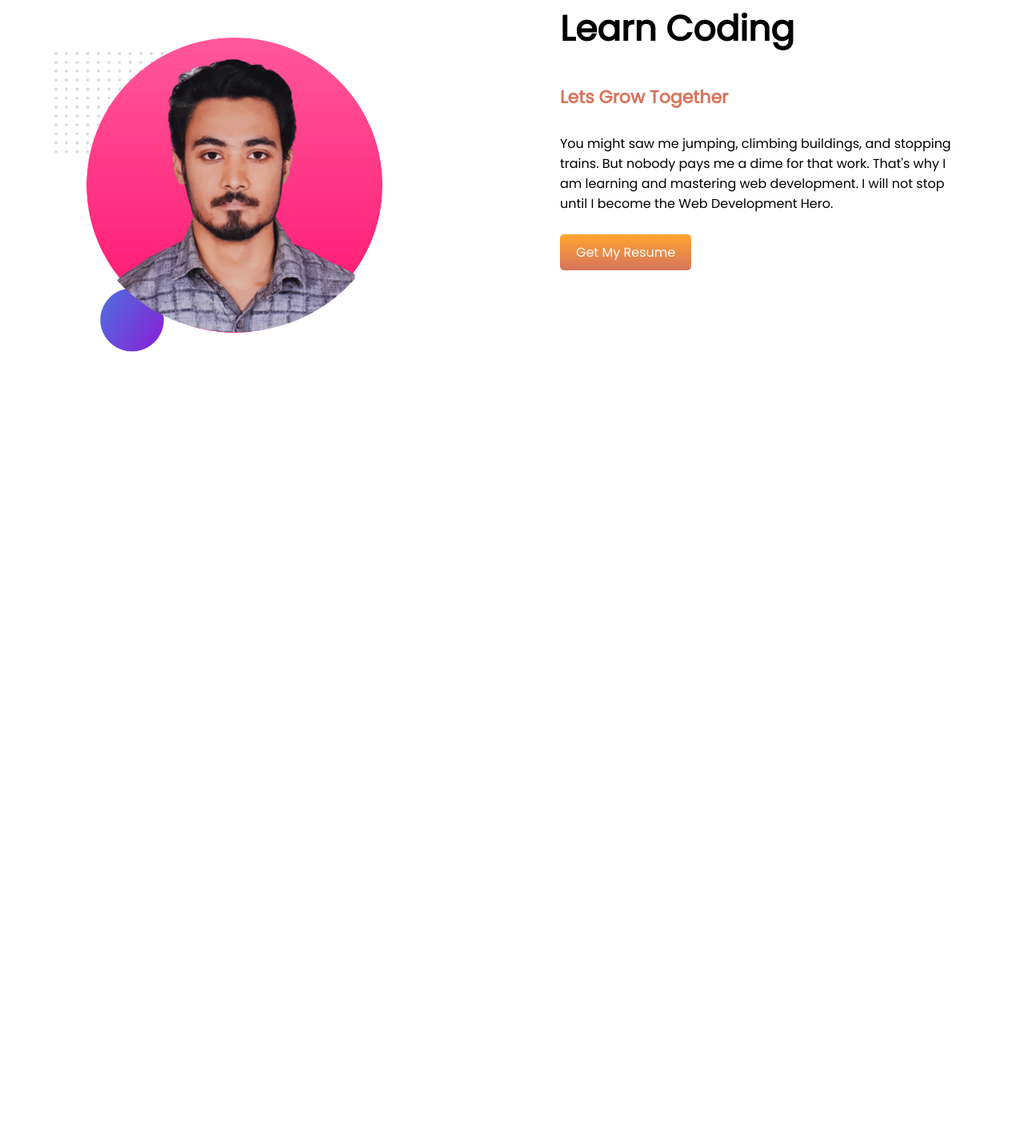
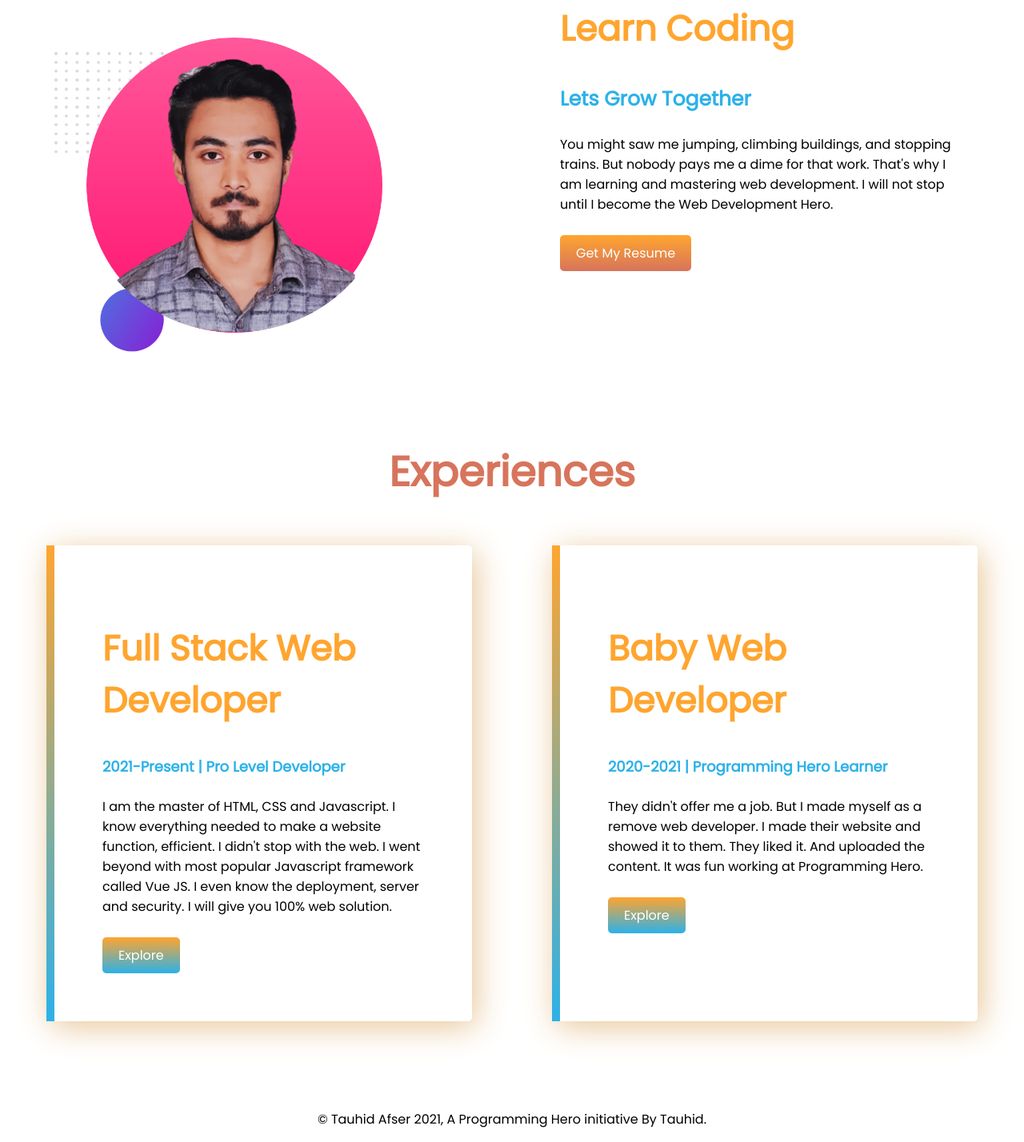
Before and after one commit to nizs/Dev-Portfolio, a plain HTML site: page index.html in a window 1280 px wide. Shown: the part 799-2227 px from the top of the page at 80% size. Before the commit the page ends 1314 px from the top, so only its background shows below. Drawn offline with Linux system fonts and the light colour scheme.

Commit message:
site completed

```diff
--- a/index.html
+++ b/index.html
@@ -12,10 +12,11 @@
 </head>
 <body>
     <!-- section_one start -->
-    <section class="Profile_area">
+    <section>
+        <div class="flex-area">
             <div class="area-half">
                 <h1>Welcome to my Portfolio</h1>
-            <h2><span>Hello world!</span> Here I am</h2>
+                <h2><span class="hello">Hello world!</span> Here I am</h2>
                 <h3>Lets wright code</h3>
                 <p>You might saw me jumping, climbing buildings, and stopping trains. But nobody pays me a dime for that work. That's why I am learning and mastering web development. I will not stop until I become the Web Development Hero.</p>
                 <a class="btn" href="https://www.linkedin.com/in/tauhid-afser-b3ba19105/" target="_blank">Hire Me</a>
@@ -23,21 +24,46 @@
             <div class="area-half">
                 <img src="images/portfolio_me.png" alt="my_portfolio">
             </div>
+        </div>
     </section>
     <!-- section_one_Ends Here -->
-    <section class="Profile_area">
+
+    <!-- section_two start -->
+    <section class="flex-area">
         <div class="area-half">
             <img src="images/portfolio_me_2.png" alt="my_portfolio">
         </div>
         <div class="area-half">
-            <h2>Learn Coding</h2>
-            <h4>Lets Grow Together</h4>
+            <h2 class="learning">Learn Coding</h2>
+            <h3>Lets Grow Together</h3>
             <p>You might saw me jumping, climbing buildings, and stopping trains. But nobody pays me a dime for that work. That's why I am learning and mastering web development. I will not stop until I become the Web Development Hero.</p>
             <a class="btn" href="https://www.linkedin.com/in/tauhid-afser-b3ba19105/" target="_blank">Get My Resume</a>
         </div>
     </section>
-    <!-- section_two start -->
-
     <!-- section_two_Ends Here -->
+    <!-- section_three start -->
+    <section>
+        <h1 class="ex_heading">Experiences</h1>
+        <div class="experience_area">
+        <div class="area-half">
+            <h2 class="heading_two_ex">Full Stack Web Developer</h2>
+            <h4 class="heading_four_ex">2021-Present | Pro Level Developer</h4>
+            <p>I am the master of HTML, CSS and Javascript. I know everything needed to make a website function, efficient. I didn't stop with the web. I went beyond with most popular Javascript framework called Vue JS. I even know the deployment, server and security. I will give you 100% web solution.</p>
+            <a class="btn" href="#" target="_blank">Explore</a>
+        </div>
+        <div class="area-half">
+            <h2 class="heading_two_ex">Baby Web Developer</h2>
+            <h4  class="heading_four_ex">2020-2021 | Programming Hero Learner</h4>
+            <p>They didn't offer me a job. But I made myself as a remove web developer. I made their website and showed it to them. They liked it. And uploaded the content. It was fun working at Programming Hero.</p>
+            <a class="btn" href="#" target="_blank">Explore</a>
+        </div>
+        </div>
+    </section>
+    <!-- section_three_Ends Here -->
+    <!-- Footer_area start -->
+    <footer>
+        <p>© Tauhid Afser 2021, A Programming Hero initiative By Tauhid.</p>
+    </footer>
+    <!-- Footer_area_Ends Here -->
 </body>
 </html>
--- a/style.css
+++ b/style.css
@@ -10,23 +10,22 @@
 h2{
     font-size: 44px;
 }
-h2 span{
-    color: #ffa52f;
-}
 h3{
     font-size: 25px;
     color: #2cb1e9;
 }
 h4{
-    font-size: 22px;
-    color:#d7745c ;
+    font-size: 18px;
 }
-.Profile_area{
+.flex-area {
     display: flex;
 }
 .area-half{
     width: 50%;
     padding: 60px;
+}
+.hello{
+    color: #ffa52f;
 }
 .area-half img{
     width: 80%;
@@ -41,3 +40,35 @@
     margin-top: 10px;
     display: inline-block;
 }
+.learning{
+    color: #ffa52f;
+}
+.ex_heading{
+    text-align: center;
+}
+.experience_area{
+    display: flex;
+    margin-bottom: 100px;
+}
+
+.heading_two_ex {
+    color: #ffa52f;
+}
+.heading_four_ex{
+    color: #2cb1e9;
+}
+
+.experience_area .area-half{
+    box-shadow: 5px 7px 40px #e8c597;
+    margin: 10px 50px;
+    border-radius: 5px;
+    border-left: 10px solid;
+    border-image: linear-gradient(#ffa52f , #2cb1e9);
+    border-image-slice: 1;
+}
+.experience_area .btn{
+    background-image: linear-gradient(#ffa52f , #2cb1e9);
+}
+footer{
+    text-align: center;
+}
```
Lines whose indentation alone changed are shown as unchanged.
